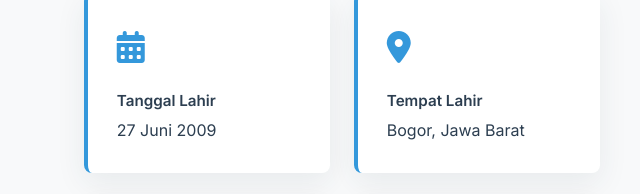
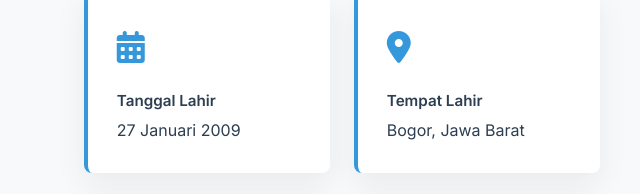
Before and after one commit to mftachooel/untukkamu-, a plain HTML site: page index.html in a window 1280 px wide. Shown: the part 1044-1238 px from the top of the page, 0-640 px from the left. Drawn offline with nearby package versions, Linux system fonts and the light colour scheme.

Commit message:
up website

```diff
--- a/index.html
+++ b/index.html
@@ -1097,7 +1097,7 @@
                     <div class="info-card">
                         <div class="info-icon"><i class="fas fa-calendar-alt"></i></div>
                         <div class="info-label">Tanggal Lahir</div>
-                        <div>27 Juni 2009</div>
+                        <div>27 Januari 2009</div>
                     </div>
 
                     <div class="info-card">
```
